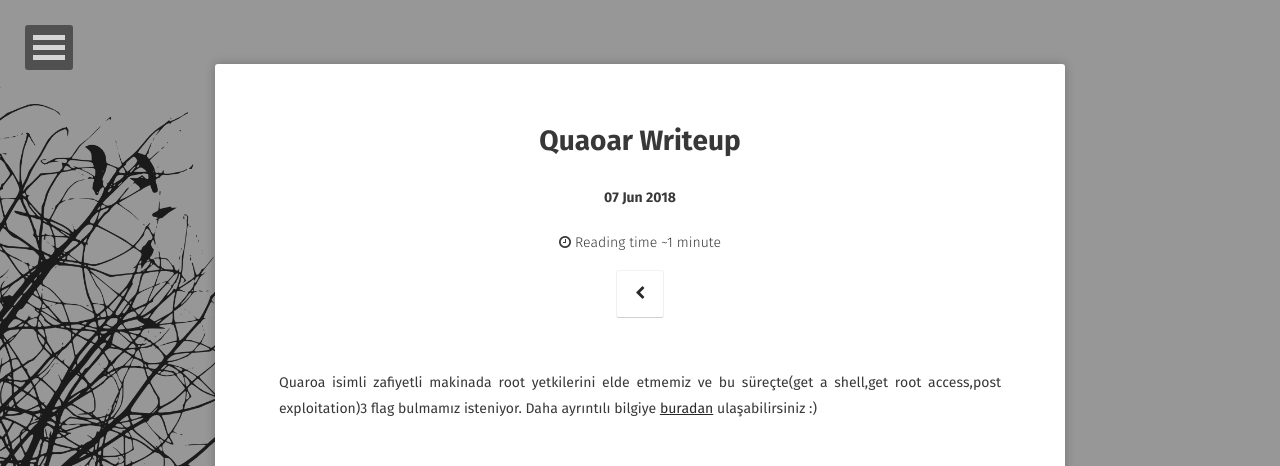
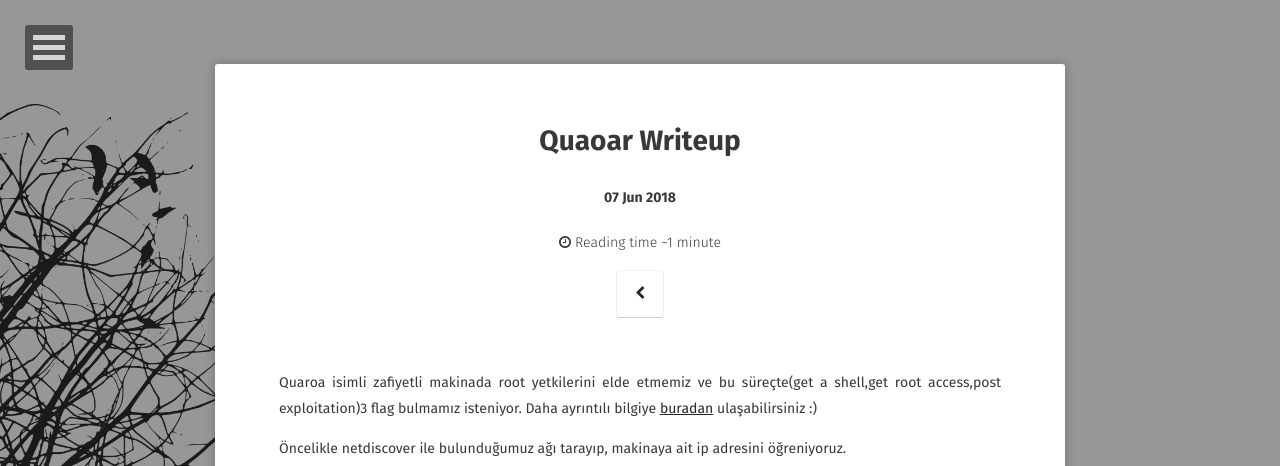
Before and after one commit to burcudemiralp/burcudemiralp.github.io, a Jekyll site: the page built from _posts/2018-06-07-Quaoar-Writeup.md, in a window 1280 px wide. Shown: the top 466 px of the page. Built offline with Jekyll 4.4.1, drawn with Linux system fonts in a browser that asks for light colours; some web fonts are replaced; grey boxes are pictures that could not be loaded.

Commit message:
Update 2018-06-07-Quaoar-Writeup.md

```diff
--- a/_posts/2018-06-07-Quaoar-Writeup.md
+++ b/_posts/2018-06-07-Quaoar-Writeup.md
@@ -6,3 +6,8 @@
 comments: false
 ---
 Quaroa isimli zafiyetli makinada root yetkilerini elde etmemiz ve bu süreçte(get a shell,get root access,post exploitation)3 flag bulmamız isteniyor. Daha ayrıntılı bilgiye [buradan](https://www.vulnhub.com/entry/hackfest2016-quaoar,180/) ulaşabilirsiniz :)
+
+Öncelikle netdiscover ile bulunduğumuz ağı tarayıp, makinaya ait ip adresini öğreniyoruz.
+<figure >
+    <a href="/assets/img/quaoraip.png"><img src="/assets/img/quaoraip.png"></a>
+</figure>
```
